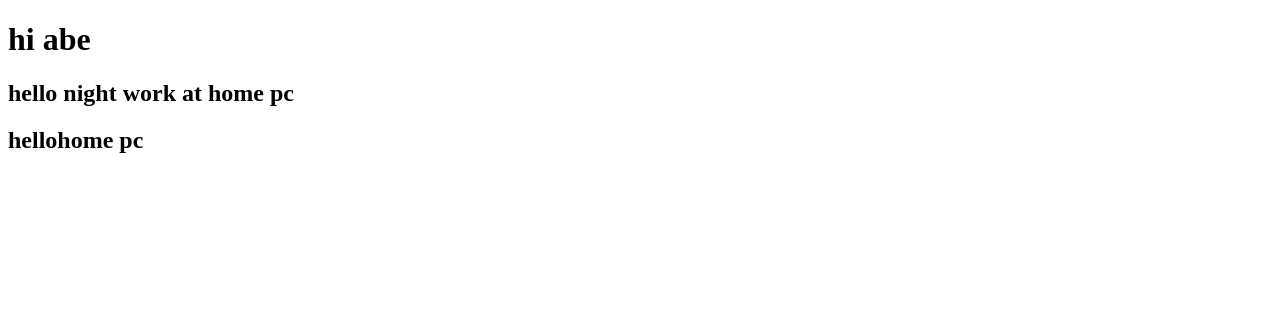
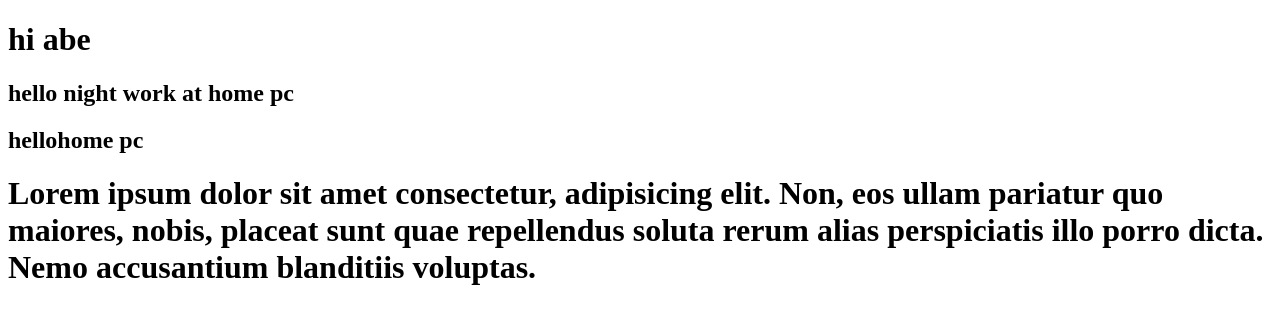
Before and after one commit to AshenafiGever/Abebe, a plain HTML site: page index.html in a window 1280 px wide. Drawn offline with Linux system fonts and the light colour scheme.

Commit message:
after lunch updated html

```diff
--- a/index.html
+++ b/index.html
@@ -9,5 +9,6 @@
     <h1>hi abe</h1>
     <h2>hello night work at home pc</h2>
     <h2>hellohome pc</h2>
+    <h1>Lorem ipsum dolor sit amet consectetur, adipisicing elit. Non, eos ullam pariatur quo maiores, nobis, placeat sunt quae repellendus soluta rerum alias perspiciatis illo porro dicta. Nemo accusantium blanditiis voluptas.</h1>
   </body>
 </html>
```
